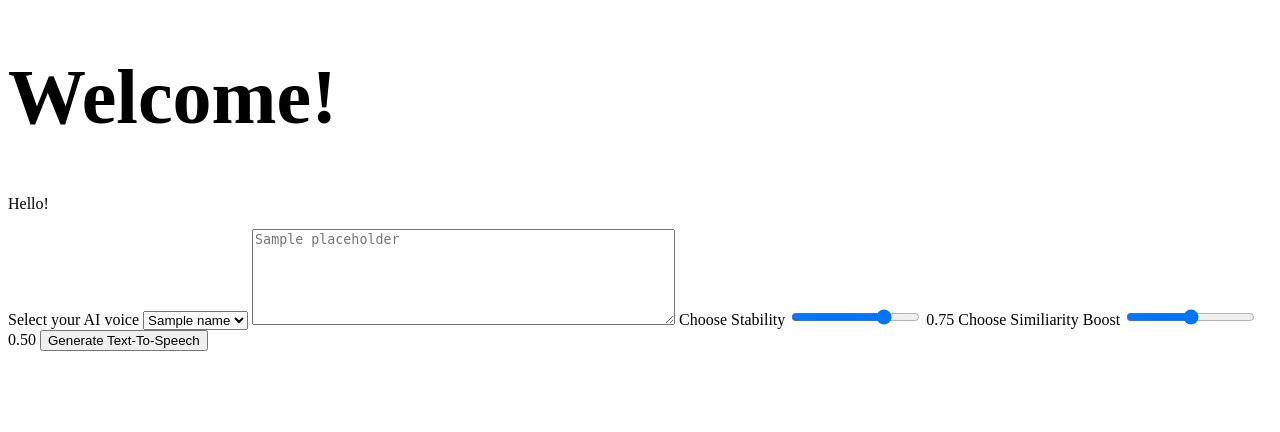
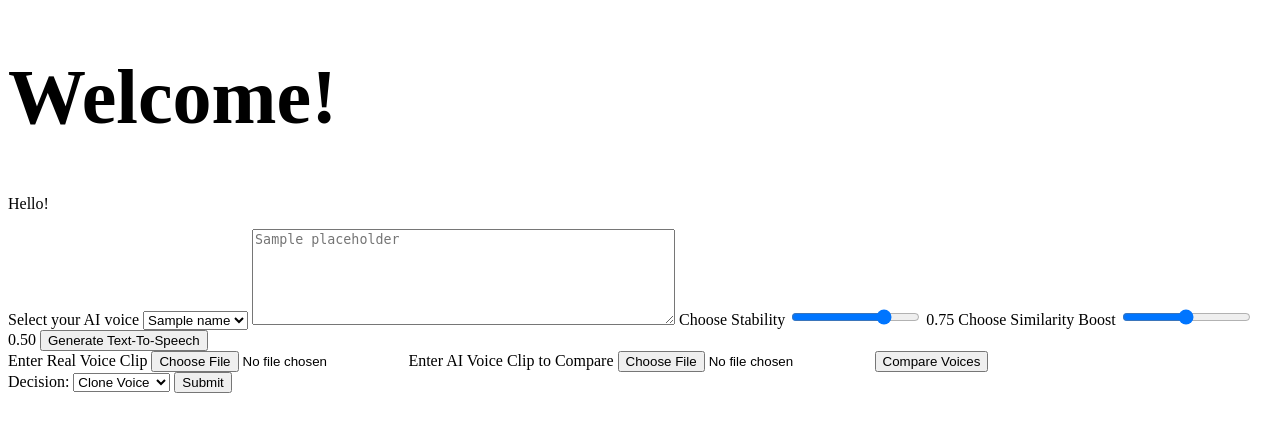
Before and after one commit to GrantGrinols/CSI4480GroupProject, a Flask app: template templates/generate.html in a window 1280 px wide. Shown: the top 432 px of the page. Run offline with Flask 3, Linux system fonts and the light colour scheme; the template is opened without the code that fills it: most values are stand-ins (such as "Sample title", 1, 10 or a date in 2020).

Commit message:
Update generate.html

```diff
--- a/templates/generate.html
+++ b/templates/generate.html
@@ -7,35 +7,99 @@
     <body>
         <h1>Welcome!</h1>
         <p>Hello!</p>
-        <form action="{{url_for('generate')}}" method="post">
-            <label for=""dropdown">Select your AI voice</label>
-            <select id = "dropdown" name="dropdown">
+
+        <!-- Voice Generation Form -->
+        <form action="{{ url_for('generate') }}" method="post">
+             <form action="{{ url_for('generate') }}" method="post">
+            <label for="dropdown">Select your AI voice</label>
+            <select id="dropdown" name="dropdown">
                 {% for name in names %}
                 <option value="{{ name }}">{{ name }}</option>
                 {% endfor %}
             </select>
-            <textarea id = "input_field" name="input_field" rows="6" cols="50" placeholder="{{ placeholder }}"></textarea>
+            <textarea id="input_field" name="input_field" rows="6" cols="50" placeholder="{{ placeholder }}"></textarea>
             <label for="stability_slider">Choose Stability</label>
-            <input type="range" id="stability_slider" name="stability_slider" min="0" max="1" step="0.01" value="0.75" oninput="updateSliderValue(this.value,0)">
+            <input type="range" id="stability_slider" name="stability_slider" min="0" max="1" step="0.01" value="0.75" oninput="updateSliderValue(this.value, 0)">
             <span id="slidervalue0">0.75</span>
-            <label for = "similarity_boost_slider">Choose Similiarity Boost</label>
-            <input type="range" id="similarity_boost_slider" name="similarity_boost_slider" min="0" max="1" step="0.01" value="0.5" oninput="updateSliderValue(this.value,1)">
+            <label for="similarity_boost_slider">Choose Similarity Boost</label>
+            <input type="range" id="similarity_boost_slider" name="similarity_boost_slider" min="0" max="1" step="0.01" value="0.5" oninput="updateSliderValue(this.value, 1)">
             <span id="slidervalue1">0.50</span>
             <button type="submit">Generate Text-To-Speech</button>
         </form>
-        {% if generateflag %}
+
+        <!-- Voice Comparison Form -->
+        <form action="{{ url_for('compare') }}" method="post">
+            <label for="real_voice">Enter Real Voice Clip</label>
+            <input type="file" id="real_voice" name="real_voice" accept="audio/*" required>
+
+            <label for="ai_voice">Enter AI Voice Clip to Compare</label>
+            <input type="file" id="ai_voice" name="ai_voice" accept="audio/*" required>
+
+            <button type="submit">Compare Voices</button>
+        </form>
+
+        <!-- Comparison Result -->
+        {% if compareflag %}
+            <h3>Voice comparison result:</h3>
+            <p>Similarity: {{ similarityPercent }}%</p>
+
+            <!-- Matplotlib Graph Container -->
+            <div id="matplotlib-graph">
+                <img src="{{ url_for('static', filename=pathToGraph) }}" alt="Voice Comparison Graph">
+            </div>
+        {% endif %}
+
+        <!-- Voice Generation Result -->
+            {% if generateflag %}
         <h3>Voice generation successful! The voice clip is already saved under the static/AIclips folder.</h3>
         <audio controls autoplay>
-            <source src="{{url_for('static',filename=voiceUrl) }}" type="audio/wav">
+            <source src="{{ url_for('static', filename=voiceUrl) }}" type="audio/wav">
             Your browser does not support this file type.
         </audio>
         {% endif %}
+        <!-- Clone Voice Form -->
+        <form action="{{ url_for('clone') }}" method="post">
+            <label for="decision">Decision:</label>
+            <select id="decision" name="decision">
+                <option value="clone">Clone Voice</option>
+                <option value="delete">Delete Voice</option>
+            </select>
+
+            <!-- Fields for Cloning -->
+            <div id="clone-fields" style="display: none;">
+                <label for="clonename">Clone Name:</label>
+                <input type="text" id="clonename" name="clonename">
+
+                <label for="pathtofolder">Path to Folder:</label>
+                <input type="text" id="pathtofolder" name="pathtofolder">
+            </div>
+
+            <!-- Fields for Deleting -->
+            <div id="delete-fields" style="display: none;">
+                <label for="dropdown">Select Voice to Delete:</label>
+                <select id="dropdown" name="dropdown">
+                    {% for name in names %}
+                        <option value="{{ name }}">{{ name }}</option>
+                    {% endfor %}
+                </select>
+            </div>
+
+            <button type="submit">Submit</button>
+        </form>
 
         <script>
-            function updateSliderValue(val, id){
-                document.getElementById('slidervalue'+id).innerText = val;
+            // Script to show/hide fields based on the decision
+            document.getElementById('decision').addEventListener('change', function() {
+                var decision = this.value;
+                document.getElementById('clone-fields').style.display = decision === 'clone' ? 'block' : 'none';
+                document.getElementById('delete-fields').style.display = decision === 'delete' ? 'block' : 'none';
+            });
+        </script>
+
+        <script>
+            function updateSliderValue(val, id) {
+                document.getElementById('slidervalue' + id).innerText = val;
             }
-
         </script>
     </body>
 </html>
```
